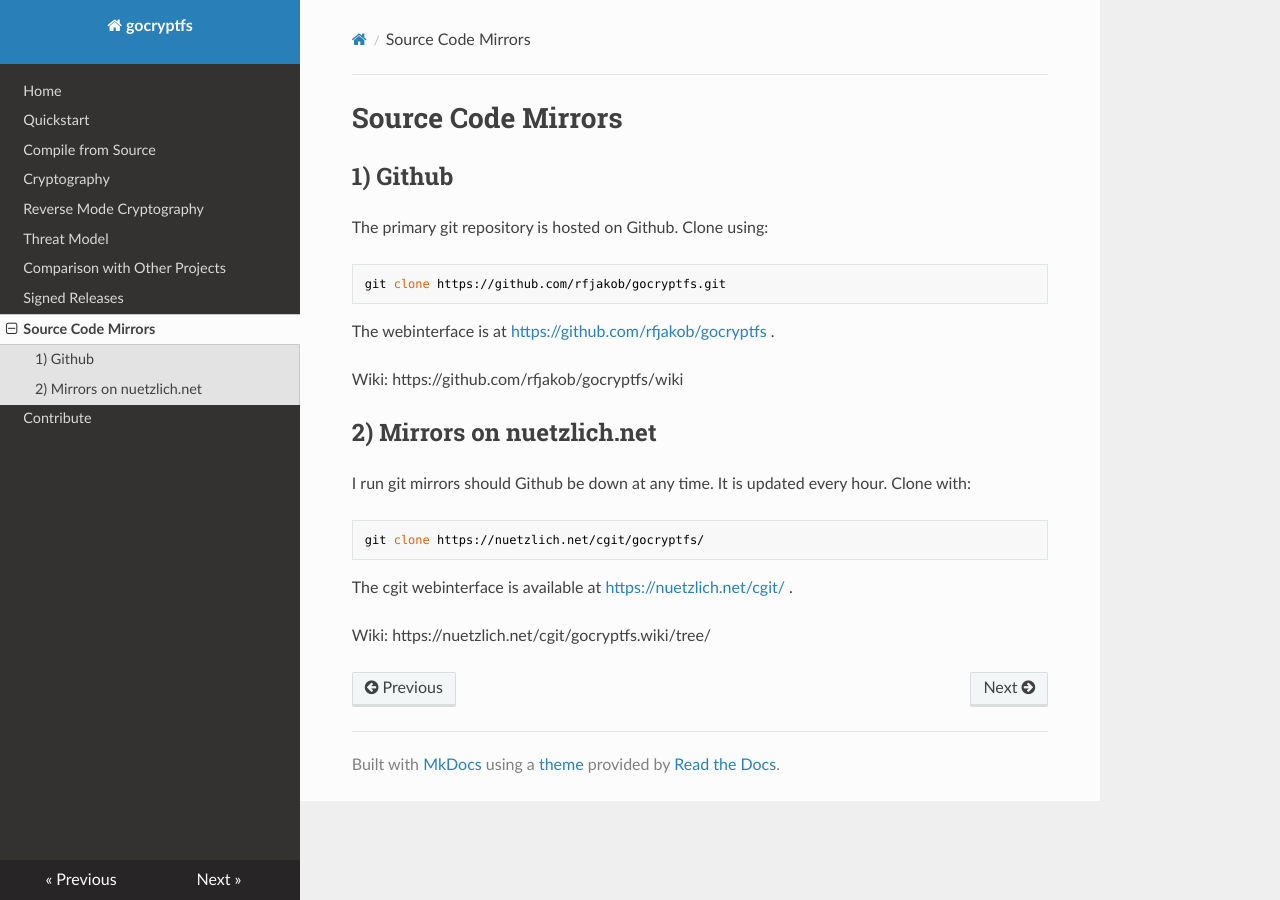
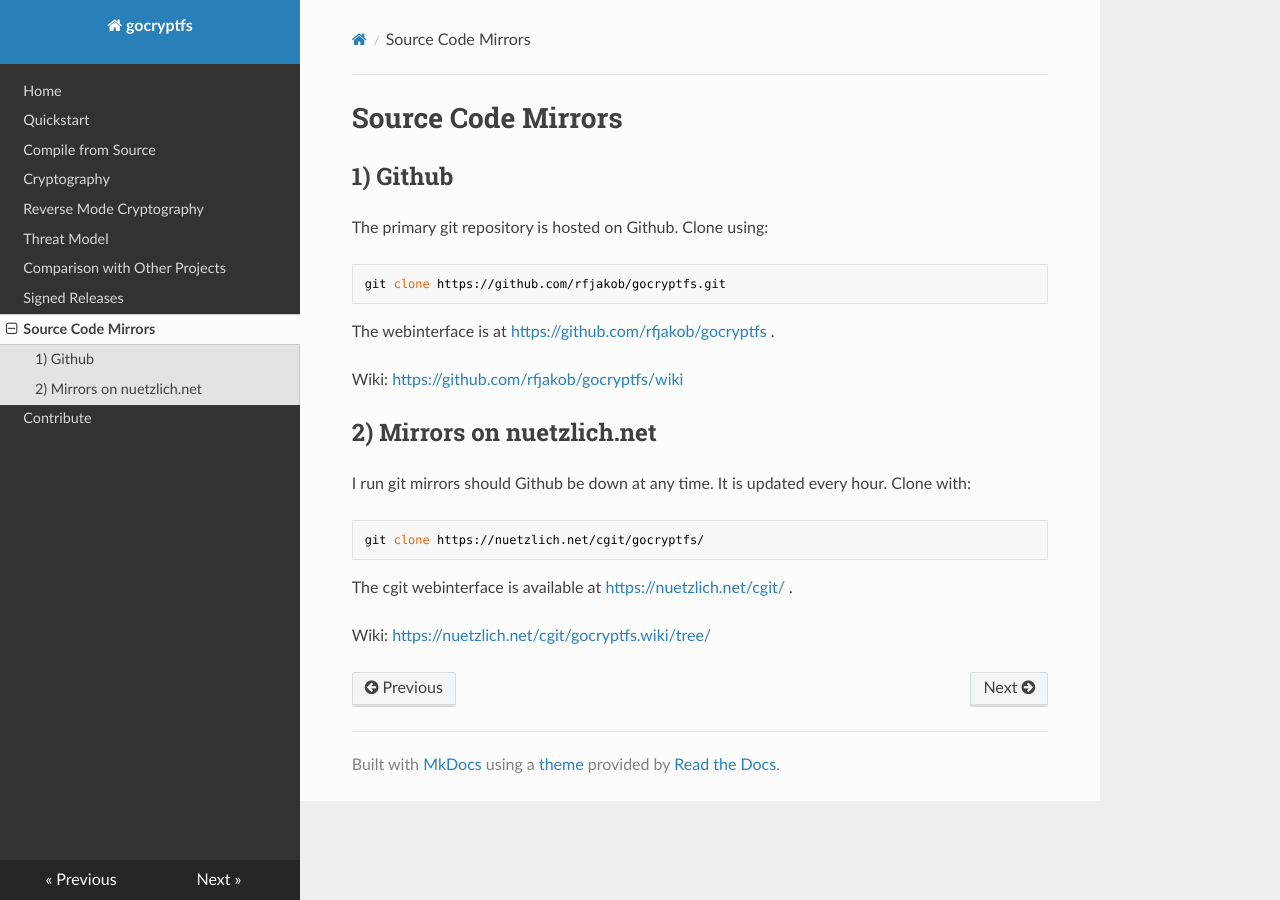
Before and after one commit to rfjakob/gocryptfs-website, an MkDocs documentation site: the page built from docs/mirrors.md, in a window 1280 px wide. Built offline with MkDocs 1.6.1, drawn with Linux system fonts in a browser that asks for light colours; nearby versions of some CDN libraries; old or Windows-style settings are respelled for this version of MkDocs; part of the change alters nothing that is shown.

```diff
--- a/docs/mirrors.md
+++ b/docs/mirrors.md
@@ -11,7 +11,7 @@ The primary git repository is hosted on Github. Clone using:
 The webinterface is at
 [https://github.com/rfjakob/gocryptfs](https://github.com/rfjakob/gocryptfs) .
 
-Wiki: https://github.com/rfjakob/gocryptfs/wiki
+Wiki: [https://github.com/rfjakob/gocryptfs/wiki](https://github.com/rfjakob/gocryptfs/wiki)
 
 2) Mirrors on nuetzlich.net
 -------------------------
@@ -24,4 +24,4 @@ It is updated every hour. Clone with:
 The cgit webinterface is available at
 [https://nuetzlich.net/cgit/](https://nuetzlich.net/cgit/) .
 
-Wiki: https://nuetzlich.net/cgit/gocryptfs.wiki/tree/
+Wiki: [https://nuetzlich.net/cgit/gocryptfs.wiki/tree/](https://nuetzlich.net/cgit/gocryptfs.wiki/tree/)
```
